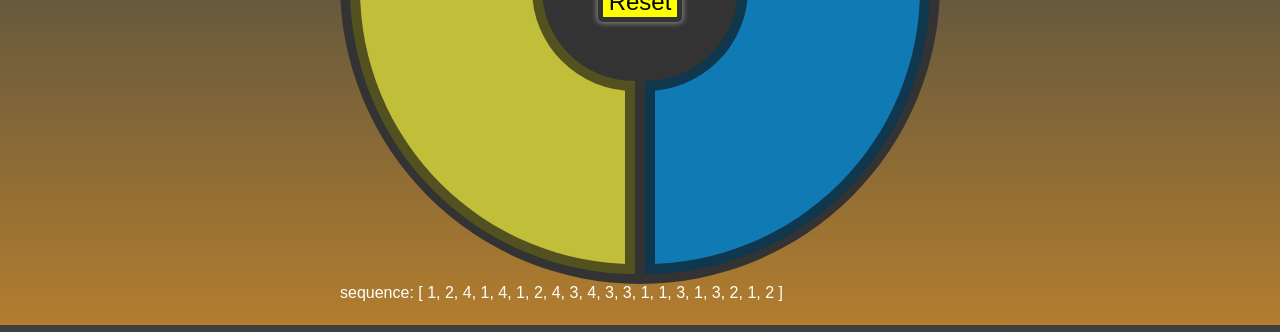
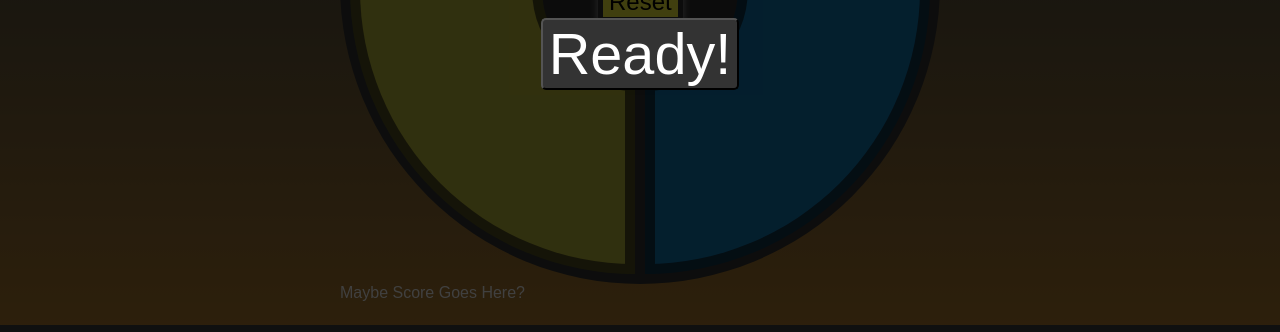
Before and after one commit to belcurv/fcc-simon, a plain HTML site: page index.html in a window 1280 px wide. Shown: the part 414-746 px from the top of the page. Drawn offline with nearby package versions, Linux system fonts and the light colour scheme.

Commit message:
Got interplay working

```diff
--- a/css/style.css
+++ b/css/style.css
@@ -72,7 +72,9 @@ body {
     display: inline-block;
     position: absolute;
     top: 43%;
-    width: 100%;
+    margin-left:  43%;
+    margin-right: 43%;
+/*    width: 100%;*/
     text-align: center;
     z-index: 20;
 }
@@ -81,9 +83,8 @@ body {
     font-size: 1.5em;
     border: 5px solid #333;
     border-radius: 5px;
-    background: yellow;
+    background: #fef93d;
     box-shadow: 0 0 5px 2px #777;
-    display: block;
     margin: auto;
     cursor: pointer;
 }
@@ -100,7 +101,6 @@ body {
     transition: all .15s linear;
 }
 
-#game .button:hover,
 #game .lit {
     opacity: 1;
 }
@@ -235,6 +235,38 @@ body {
 }
 
 
+/* ================================ modals ================================= */
+.modal {
+    display: flex;
+    flex-flow: column nowrap;
+    align-items: center;
+    justify-content: center;
+    text-transform: uppercase;
+    box-sizing: border-box;
+    position: fixed;
+    background: rgba(0,0,0,.75);
+    top: 0;
+    left: 0;
+    height: 100vh;
+    width: 100vw;
+    font-size: 6em;
+    font-weight: bold;
+    z-index: 999;
+}
+
+.modal button {
+    margin: 0 0.5em;
+    min-width: 2em;
+    display: inline;
+    font-size: .6em;
+    border: 1px solid $fff;
+    border-radius: 5px;
+    background: #333;
+    color: #fff;
+    cursor: pointer;
+}
+
+
 /* ============================== responsive =============================== */
 
 @media all and (max-width: 720px) {
--- a/js/game.js
+++ b/js/game.js
@@ -6,12 +6,14 @@ var Game = (function ($) {
     'use strict';
 
     var DOM = {},        // populated by cacheDom()
-        gameState = {},  // populated by reset()
 
         len = 20,        // number of turns to win
-        sequence = generateSequence(len),
+        sequence = [],
 
-        turn = 0,
+        playerTurn = false,
+        playerSequence = [],
+
+        turn = 1,
         step = 0,
 
         sounds = [
@@ -26,31 +28,57 @@ var Game = (function ($) {
 
     // cache DOM elements
     function cacheDom() {
-        DOM.$game      = $('#game');
-        DOM.$board     = DOM.$game.find('.board');
-        DOM.$strictBtn = DOM.$board.find('#strict-btn');
-        DOM.$resetBtn  = DOM.$board.find('#reset-btn');
+        DOM.$game       = $('#game');
+        DOM.$board      = DOM.$game.find('.board');
+        DOM.$strictBtn  = DOM.$board.find('#strict-btn');
+        DOM.$resetBtn   = DOM.$board.find('#reset-btn');
 
-        DOM.$btn1      = DOM.$board.find('#btn1');
-        DOM.$btn2      = DOM.$board.find('#btn2');
-        DOM.$btn3      = DOM.$board.find('#btn3');
-        DOM.$btn4      = DOM.$board.find('#btn4');
+        DOM.$btn1       = DOM.$board.find('#btn1');
+        DOM.$btn2       = DOM.$board.find('#btn2');
+        DOM.$btn3       = DOM.$board.find('#btn3');
+        DOM.$btn4       = DOM.$board.find('#btn4');
 
-        DOM.$score     = DOM.$game.find('#score');
+        DOM.$score      = DOM.$game.find('#score');
+
+        DOM.$readyModal = $(document.createElement('div'));
+        DOM.$readyBtn   = $(document.createElement('button'));
+
+        DOM.$victorModal = $(document.createElement('div'));
+        DOM.$victorBtn   = $(document.createElement('button'));
     }
 
 
     // bind events
     function bindEvents() {
+        DOM.$game.on('click', '#ready-btn', startGame);
+        DOM.$resetBtn.on('click', resetGame);
         DOM.$board.on('click', gameBtnClick);
+    }
+
+
+    // start game
+    function startGame(e) {
+
+        DOM.$readyModal.hide();
+//        resetGame();
+        advanceTurn();
+
+        e.stopPropagation();
+
     }
 
 
     // handle main game button click events
     function gameBtnClick(e) {
 
-        if (e.target !== e.currentTarget) {
-            console.log(e.target.id);
+        var num = (e.target.id).slice(3);
+
+        if (/\d/.test(num)) {
+
+            playOne(num);
+            playerSequence.push(parseInt(num, 10));
+            evalPlayerSequence();
+
         }
 
         e.stopPropagation();
@@ -69,31 +97,20 @@ var Game = (function ($) {
     }
 
 
-    // disable all buttons
-    function disableButtons() {
-
-        for (let i = 1; i < 5; i += 1) {
-            let btn = '$btn' + i;
-            DOM[btn].removeClass('lit');
-        }
-    }
-
-
     /** play one element of the sequence
      *
-     * @params   [number]   step   [value of the button and tone to pla]
+     * @params   [number]   n   [value of the button and tone to play]
     */
-    function playOne(step) {
-        disableButtons();
-        sounds[step - 1].play();
+    function playOne(n) {
+        sounds[n - 1].play();
 
         // light button
-        DOM['$btn' + step]
+        DOM['$btn' + n]
             .addClass('lit');
 
         // un-light button
         setTimeout(function() {
-            DOM['$btn' + step]
+            DOM['$btn' + n]
                 .removeClass('lit');
         }, 400);
 
@@ -103,11 +120,11 @@ var Game = (function ($) {
     // play sequence
     function playSequence() {
 
-        // temp display sequence on screen
-        DOM.$score.html('sequence: ' + JSON.stringify(sequence, null, 2));
 
-        if (step === len) {
-            console.log('done');
+        if (step === turn) {
+            playerTurn = !playerTurn;
+            advanceTurn();
+            step = 0;
             return;
         } else {
 
@@ -117,8 +134,127 @@ var Game = (function ($) {
             setTimeout(playSequence, 750);
 
         }
+    }
+
+
+    // check if sequences have same length
+    function sameLength(seqA, seqB) {
+        return seqA.length === seqB.length;
+    }
+
+
+    // check if sequences have same content
+    function sameContent(seqA, seqB) {
+
+        // fail if arrays are not same length
+        if (seqA.length !== seqB.length) {
+            return false;
+        }
+
+        // fail if arrays do not contain the same elements
+        for (let i = 0; i < seqA.length; i += 1) {
+            if (seqA[i] !== seqB[i]) {
+                return false;
+            }
+        }
+
+        // otherwise pass
+        return true;
+    }
+
+
+    // evaluate player's inputs
+    function evalPlayerSequence() {
+
+        console.log(' === Player\'s Turn === ');
+        console.log('sequence: ', playerSequence);
+
+        // get subset of whole sequence
+        var computerSequence = sequence.slice(0, turn);
+
+        // check that sequences are the same length
+        if (sameLength(playerSequence, computerSequence)) {
+
+            // check that sequences contain the same elements
+            if (!sameContent(playerSequence, computerSequence)) {
+
+                console.log(' ******* you fucked up! ******* ');
+
+            }
+
+            console.log('Good job!');
+            turn += 1;
+            playerTurn = !playerTurn;
+            playerSequence.length = 0;
+
+            setTimeout(advanceTurn, 750);
+
+
+        }
 
     }
+
+
+    // advance game one turn at a time
+    function advanceTurn() {
+
+        // check if it's the computer's turn
+        if (playerTurn === false) {
+
+            console.log(' === Computer\'s Turn === ');
+            console.log('sequence: ', sequence.slice(0, turn));
+            playSequence();
+
+        } else {
+
+//            evalPlayerSequence();
+
+        }
+
+        // temp display sequence on screen
+        DOM.$score.html('turn: ' + turn +
+                        ' | player turn: ' + playerTurn);
+
+    }
+
+
+    // reset game
+    function resetGame() {
+
+        // hide victory modal
+        DOM.$victorModal
+            .hide();
+
+        // reset game state
+        playerTurn = false;
+        sequence = generateSequence(len);
+        turn = 1;
+        step = 0;
+
+        readyModal();
+    }
+
+
+    // initial modal for ready player go!
+    function readyModal() {
+
+        var group = $(document.createElement('div'));
+
+        DOM.$readyBtn
+            .addClass('ready-btn')
+            .attr('id', 'ready-btn')
+            .attr('type', 'button')
+            .text('Ready!')
+            .appendTo(group);
+
+        DOM.$readyModal
+            .addClass('modal')
+            .appendTo(DOM.$game)
+            .html(`<p>I am</p>`)
+            .append(group)
+            .show();
+    }
+
 
 
 
@@ -129,7 +265,7 @@ var Game = (function ($) {
 
         cacheDom();
         bindEvents();
-        playSequence();
+        resetGame();
 
     }
 
```
